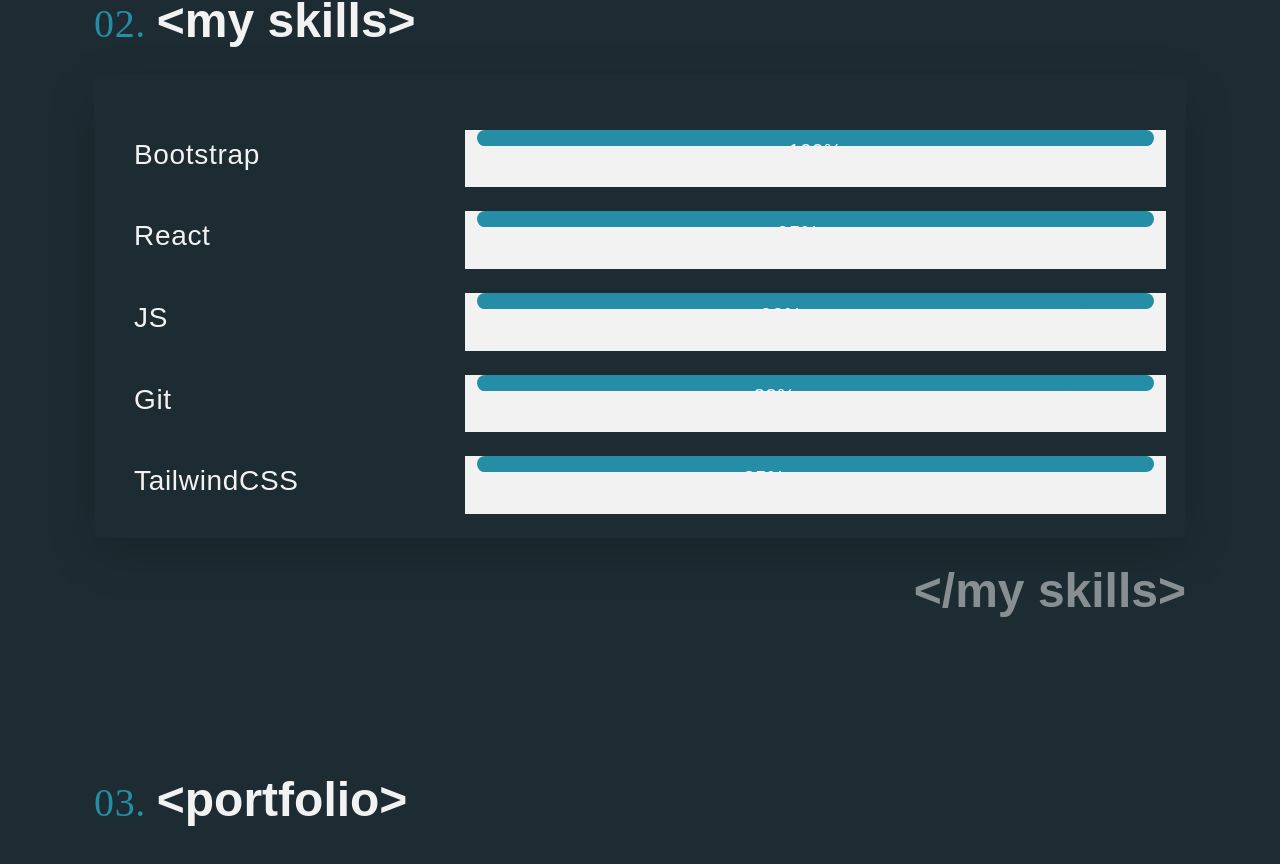
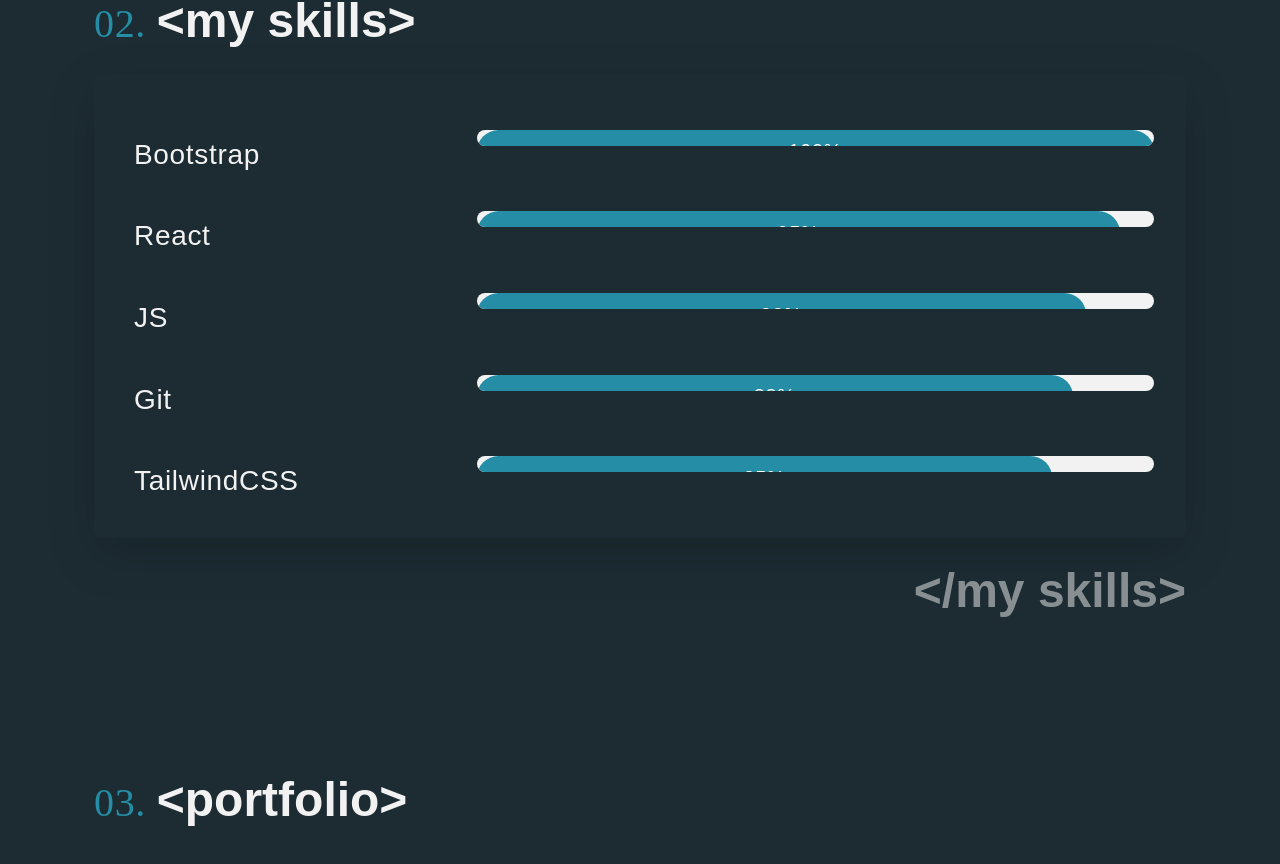
Before and after one commit to Kafolabi/portfolio, a React (Create React App) app: page / in a window 1280 px wide. Shown: the part 1516-2380 px from the top of the page. Built offline with nearby package versions, Linux system fonts and the light colour scheme; a web font is replaced by a local one.

Commit message:
Update Skillset.js

```diff
--- a/src/components/Skillset.js
+++ b/src/components/Skillset.js
@@ -4,8 +4,8 @@
       <div className="col-sm-4">
         <h3 className="p-2">{skill.name}</h3>
       </div>
-      <div className="col-sm-8" style={{backgroundColor: "#f2f2f2"}}>
-        <div className="progress rounded-pill">
+      <div className="col-sm-8">
+        <div className="progress rounded-pill" style={{backgroundColor: "#f2f2f2"}}>
           <div
             className="progress-bar rounded-pill bg-cta"
             style={{ width: skill.value }}
```
